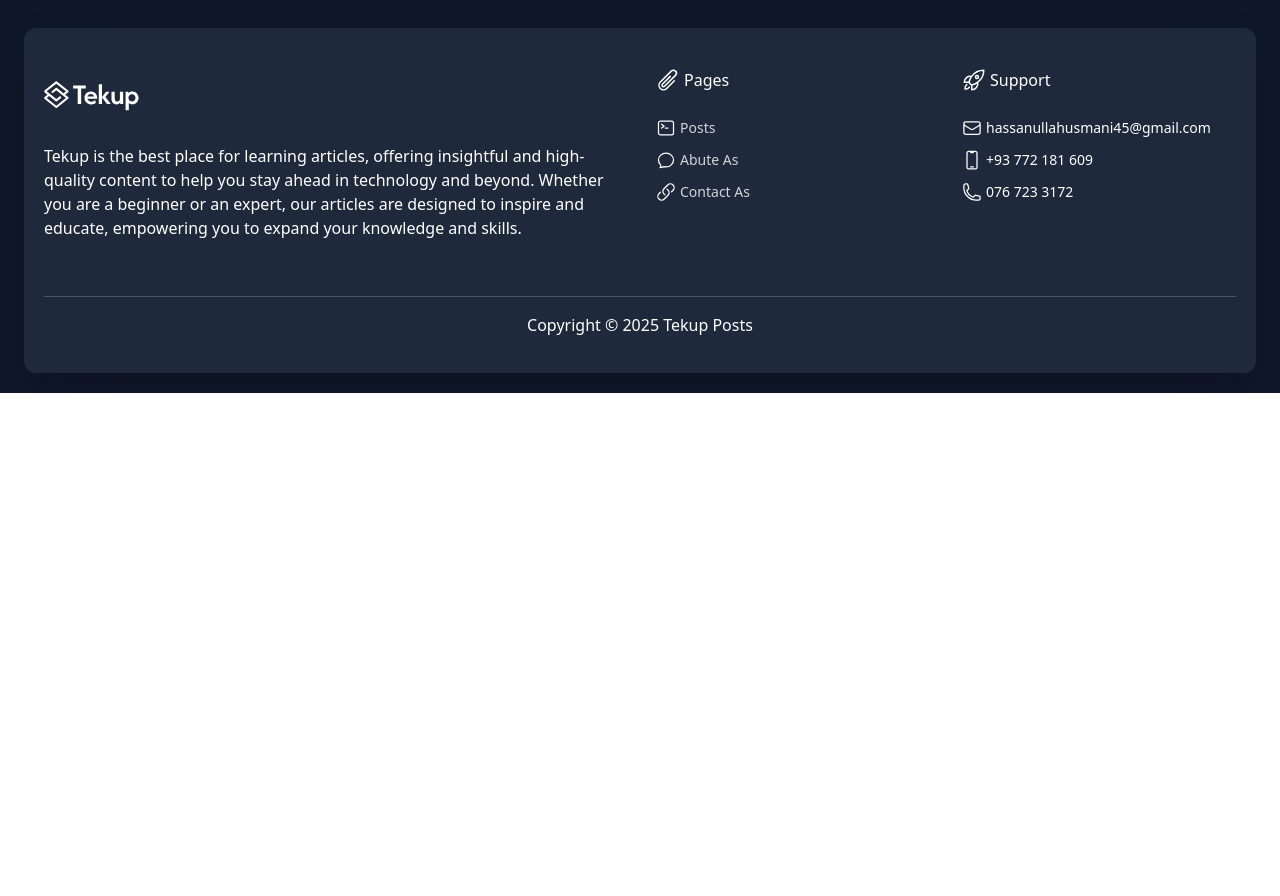
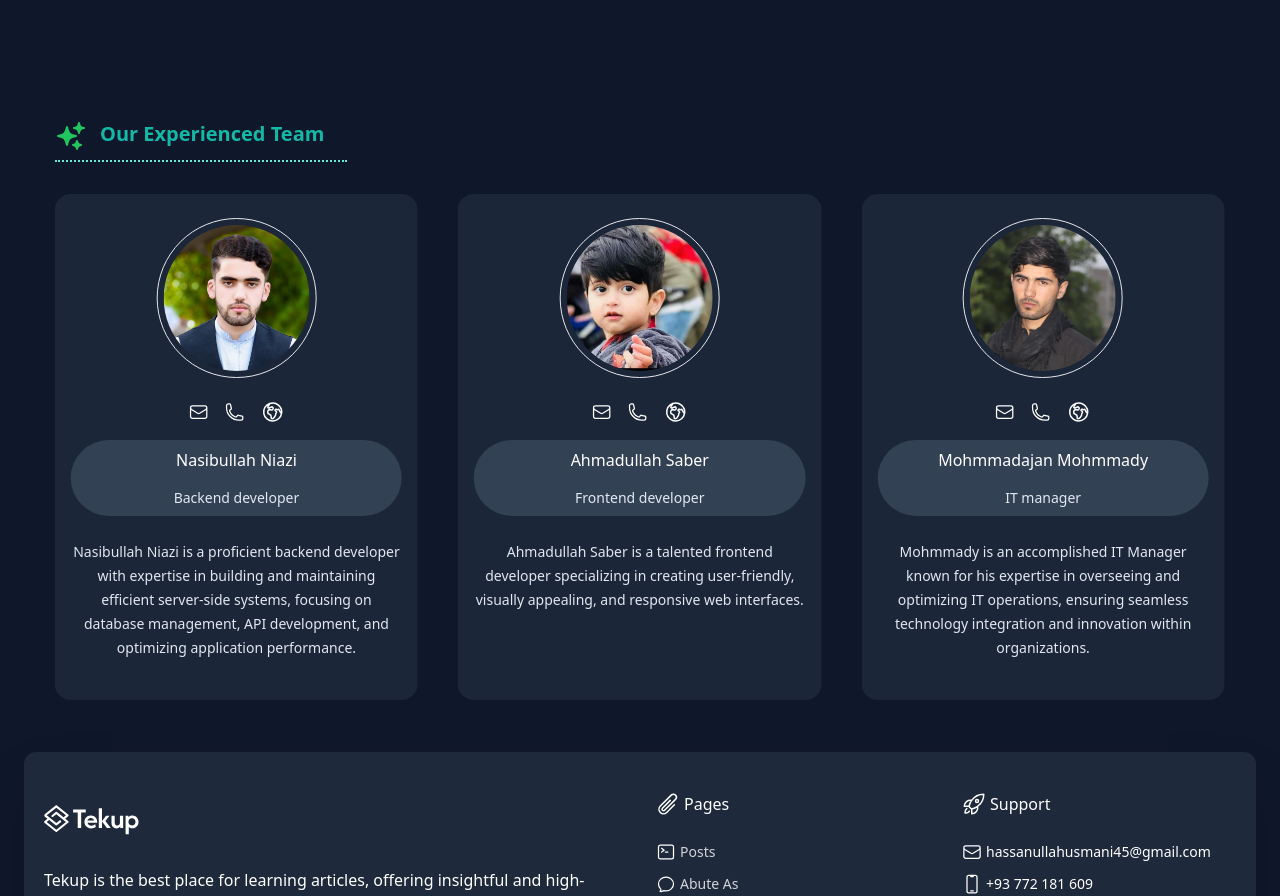
Before and after one commit to hassanullahusmani45/Tekup, a React (Vite) app: page / in a window 1280 px wide. Shown: the part 760-1656 px from the top of the page. Before the commit the page ends 1153 px from the top, so only its background shows below. Built offline with nearby package versions, Linux system fonts and the light colour scheme.

Commit message:
Feat : install the swiper js and add the our team slide show

```diff
--- a/src/pages/home/Index.jsx
+++ b/src/pages/home/Index.jsx
@@ -76,7 +76,166 @@ export default function Index() {
         </div>
         {/* end heading part  */}
 
+        <main className='w-[95%] mx-auto'>
 
+          {/* start SwiperJs part  */}
+          <div className='mt-28 text-start font-semibold text-xl text-teal-500'><SparklesIcon className='inline size-8 me-2 text-green-500' /> Our Experienced Team</div>
+          <div className='w-1/4 mt-2 border-t-2 border-dotted border-teal-300 '></div>
+
+          <div className='py-8'>
+            <Swiper
+              modules={[Autoplay]}
+              slidesPerView={3}
+              spaceBetween={40}
+              loop={true}
+              autoplay={{
+                delay: 2500,
+                disableOnInteraction: false,
+              }}
+              className="mySwiper"
+            >
+              <SwiperSlide>
+                <div className='transition-all'>
+                  <div className='flex justify-center items-center bg-slate-800/90 pt-6 px-4 rounded-2xl shadow-3xl'>
+                    <div className='text-center'>
+
+                      <Link to={"/posts"} className='inline-block'>
+                        <img src={hassanProfile} alt='abute' className='w-40 h-40 rounded-full border p-1.5 mx-auto' />
+                      </Link>
+                      <div className='flex justify-center items-center gap-4 mt-4'>
+                        <Link to={"/"} className="hover:translate-y-[-5px] hover:text-green-500 transition-transform duration-500">
+                          <EnvelopeIcon className="size-5" />
+                        </Link>
+                        <Link to={"/"} className="hover:translate-y-[-5px] hover:text-green-500 transition-transform duration-500">
+                          <PhoneIcon className="size-5" />
+                        </Link>
+                        <Link to={"/"} className="hover:translate-y-[-5px] hover:text-green-500 transition-transform duration-500">
+                          <GlobeEuropeAfricaIcon className="size-6" />
+                        </Link>
+                      </div>
+
+                      <div className='bg-slate-700 text-base px-4 py-2 mt-4 rounded-full space-y-4 hover:rounded-xl transition-all'>
+                        <Link to={"/posts"} className='text-white font-medium text-base'>Hassanullah Usmani</Link>
+                        <div className='text-slate-200 text-sm'>LRTM full-stack developer</div>
+                      </div>
+
+                      <div className='text-slate-200 justify-center text-sm leading-6 h-40 mt-6 line-clamp-6'>
+                        Hassanullah Usmani is a skilled LRTM full-stack developer with expertise in creating robust and dynamic web applications. He combines technical proficiency with innovative problem-solving to deliver high-quality solutions.
+                      </div>
+
+                    </div>
+                  </div>
+                </div>
+              </SwiperSlide>
+
+              <SwiperSlide>
+                <div className='transition-all'>
+                  <div className='flex justify-center items-center bg-slate-800/90 pt-6 px-4 rounded-2xl shadow-3xl'>
+                    <div className='text-center'>
+
+                      <Link to={"/posts"} className='inline-block'>
+                        <img src={nasibjanProfile} alt='abute' className='w-40 h-40 rounded-full border p-1.5 mx-auto' />
+                      </Link>
+                      <div className='flex justify-center items-center gap-4 mt-4'>
+                        <Link to={"/"} className="hover:translate-y-[-5px] hover:text-green-500 transition-transform duration-500">
+                          <EnvelopeIcon className="size-5" />
+                        </Link>
+                        <Link to={"/"} className="hover:translate-y-[-5px] hover:text-green-500 transition-transform duration-500">
+                          <PhoneIcon className="size-5" />
+                        </Link>
+                        <Link to={"/"} className="hover:translate-y-[-5px] hover:text-green-500 transition-transform duration-500">
+                          <GlobeEuropeAfricaIcon className="size-6" />
+                        </Link>
+                      </div>
+
+                      <div className='bg-slate-700 text-base px-4 py-2 mt-4 rounded-full space-y-4 hover:rounded-xl transition-all'>
+                        <Link to={"/posts"} className='text-white font-medium text-base'>Nasibullah Niazi</Link>
+                        <div className='text-slate-200 text-sm'>Backend developer</div>
+                      </div>
+
+                      <div className='text-slate-200 justify-center text-sm leading-6 h-40 mt-6 line-clamp-6'>
+                        Nasibullah Niazi is a proficient backend developer with expertise in building and maintaining efficient server-side systems, focusing on database management, API development, and optimizing application performance.
+                      </div>
+
+                    </div>
+                  </div>
+                </div>
+              </SwiperSlide>
+
+              <SwiperSlide>
+                <div className='transition-all'>
+                  <div className='flex justify-center items-center bg-slate-800/90 pt-6 px-4 rounded-2xl shadow-3xl'>
+                    <div className='text-center'>
+
+                      <Link to={"/posts"} className='inline-block'>
+                        <img src={profile} alt='abute' className='w-40 h-40 rounded-full border p-1.5 mx-auto' />
+                      </Link>
+                      <div className='flex justify-center items-center gap-4 mt-4'>
+                        <Link to={"/"} className="hover:translate-y-[-5px] hover:text-green-500 transition-transform duration-500">
+                          <EnvelopeIcon className="size-5" />
+                        </Link>
+                        <Link to={"/"} className="hover:translate-y-[-5px] hover:text-green-500 transition-transform duration-500">
+                          <PhoneIcon className="size-5" />
+                        </Link>
+                        <Link to={"/"} className="hover:translate-y-[-5px] hover:text-green-500 transition-transform duration-500">
+                          <GlobeEuropeAfricaIcon className="size-6" />
+                        </Link>
+                      </div>
+
+                      <div className='bg-slate-700 text-base px-4 py-2 mt-4 rounded-full space-y-4 hover:rounded-xl transition-all'>
+                        <Link to={"/posts"} className='text-white font-medium text-base'>Ahmadullah Saber</Link>
+                        <div className='text-slate-200 text-sm'>Frontend developer</div>
+                      </div>
+
+                      <div className='text-slate-200 justify-center text-sm leading-6 h-40 mt-6 line-clamp-6'>
+                        Ahmadullah Saber is a talented frontend developer specializing in creating user-friendly, visually appealing, and responsive web interfaces.
+                      </div>
+
+                    </div>
+                  </div>
+                </div>
+              </SwiperSlide>
+
+              <SwiperSlide>
+                <div className='transition-all'>
+                  <div className='flex justify-center items-center bg-slate-800/90 pt-6 px-4 rounded-2xl shadow-3xl'>
+                    <div className='text-center'>
+
+                      <Link to={"/posts"} className='inline-block'>
+                        <img src={mohmmadProfile} alt='abute' className='w-40 h-40 rounded-full border p-1.5 mx-auto' />
+                      </Link>
+                      <div className='flex justify-center items-center gap-4 mt-4'>
+                        <Link to={"/"} className="hover:translate-y-[-5px] hover:text-green-500 transition-transform duration-500">
+                          <EnvelopeIcon className="size-5" />
+                        </Link>
+                        <Link to={"/"} className="hover:translate-y-[-5px] hover:text-green-500 transition-transform duration-500">
+                          <PhoneIcon className="size-5" />
+                        </Link>
+                        <Link to={"/"} className="hover:translate-y-[-5px] hover:text-green-500 transition-transform duration-500">
+                          <GlobeEuropeAfricaIcon className="size-6" />
+                        </Link>
+                      </div>
+
+                      <div className='bg-slate-700 text-base px-4 py-2 mt-4 rounded-full space-y-4 hover:rounded-xl transition-all'>
+                        <Link to={"/posts"} className='text-white font-medium text-base'>Mohmmadajan Mohmmady</Link>
+                        <div className='text-slate-200 text-sm'>IT manager</div>
+                      </div>
+                      <div className='text-slate-200 justify-center text-sm leading-6 h-40 mt-6'>Mohmmady is an accomplished IT Manager known for his expertise in overseeing and optimizing IT operations, ensuring seamless technology integration and innovation within organizations.</div>
+
+                    </div>
+                  </div>
+                </div>
+              </SwiperSlide>
+
+            </Swiper>
+          </div>
+          {/* end SwiperJs part  */}
+
+
+
+
+
+        </main>
 
       </div>
     </Layout>
```
